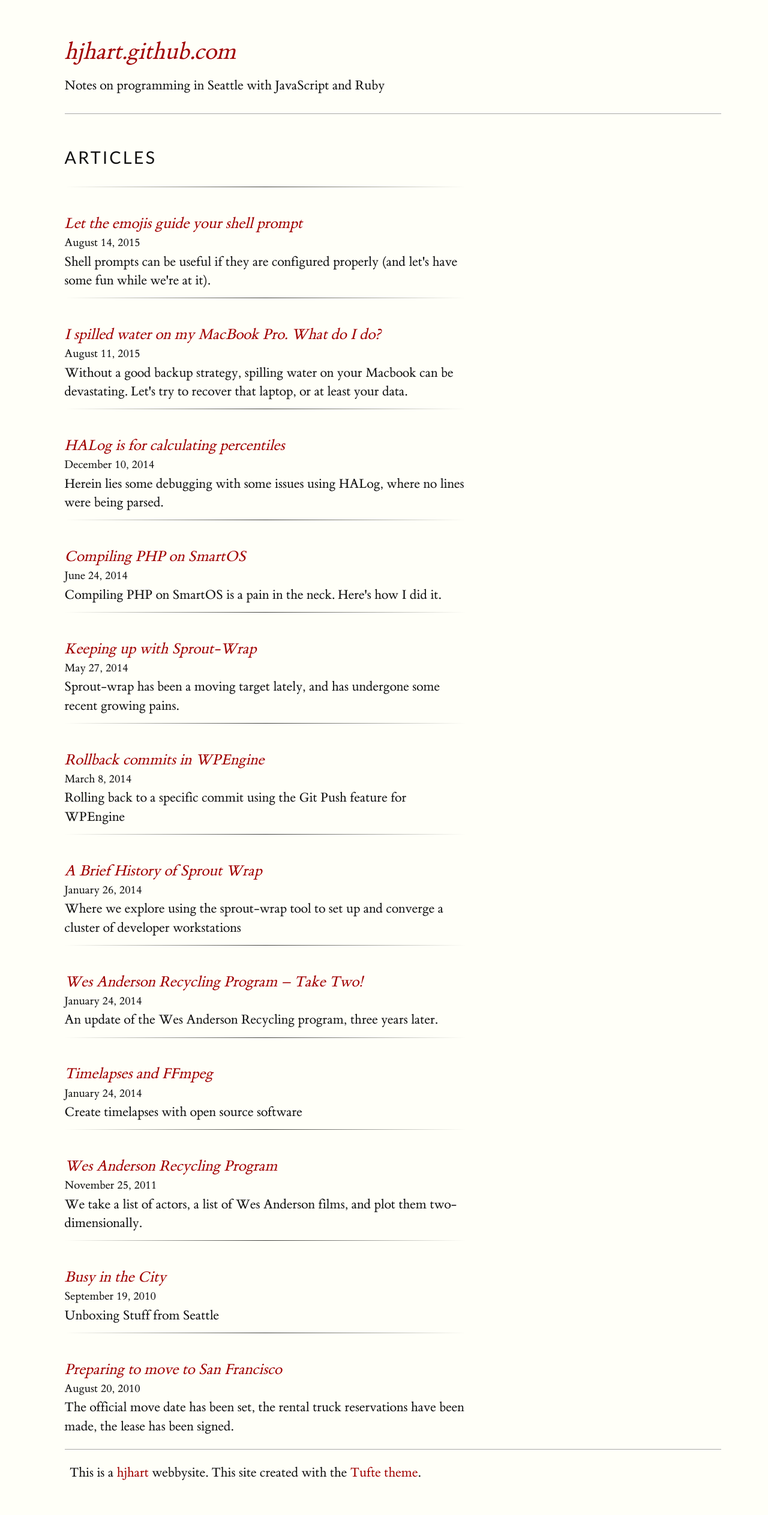
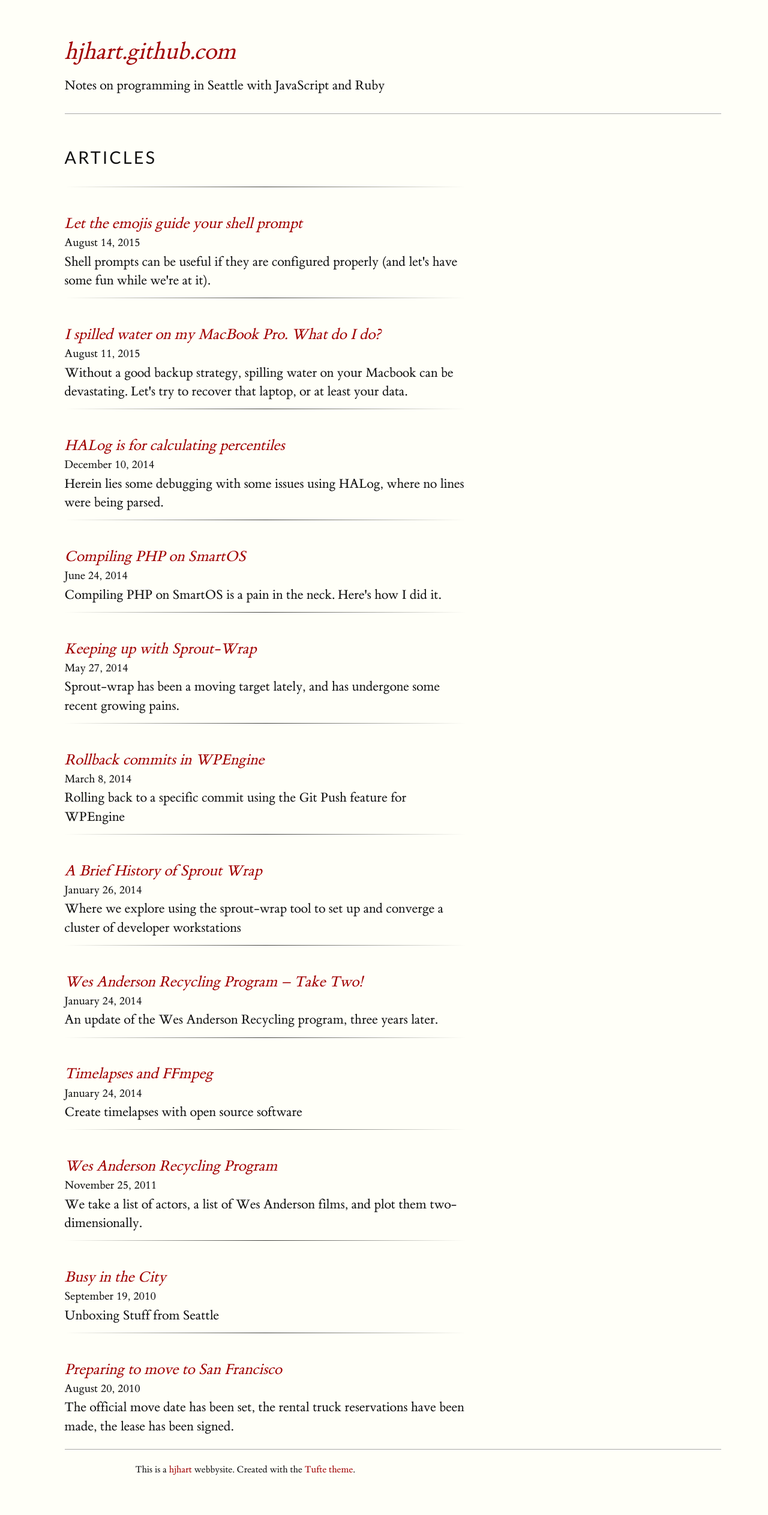
Before and after one commit to hjhart/hjhart.blog, a Jekyll site: the page built from index.html, in a window 1280 px wide. Shown: the whole page at 60% size. Built offline with Jekyll 4.4.1, drawn with Linux system fonts in a browser that asks for light colours.

Commit message:
footer love

```diff
--- a/_includes/footer.html
+++ b/_includes/footer.html
@@ -1,3 +1,3 @@
 <footer>
-    <p>This is a <a href="http://www.hjhart.com" title="Some website.">hjhart</a> webbysite. <span>This site created with the <a href="//github.com/clayh53/tufte-jekyll">Tufte theme</a>.
+    <p>This is a <a href="http://www.hjhart.com" title="Some website.">hjhart</a> webbysite. <span>Created with the <a href="//github.com/clayh53/tufte-jekyll">Tufte theme</a>.
 </footer>
--- a/css/tufte.scss
+++ b/css/tufte.scss
@@ -132,6 +132,7 @@ body > footer{
   border-top: 1px lighten($text-color, 60%) solid;
   max-width: 90%;
   text-align: center;
+  p { font-size: 1em; }
 }
 
 body > footer  ul  li{
```
